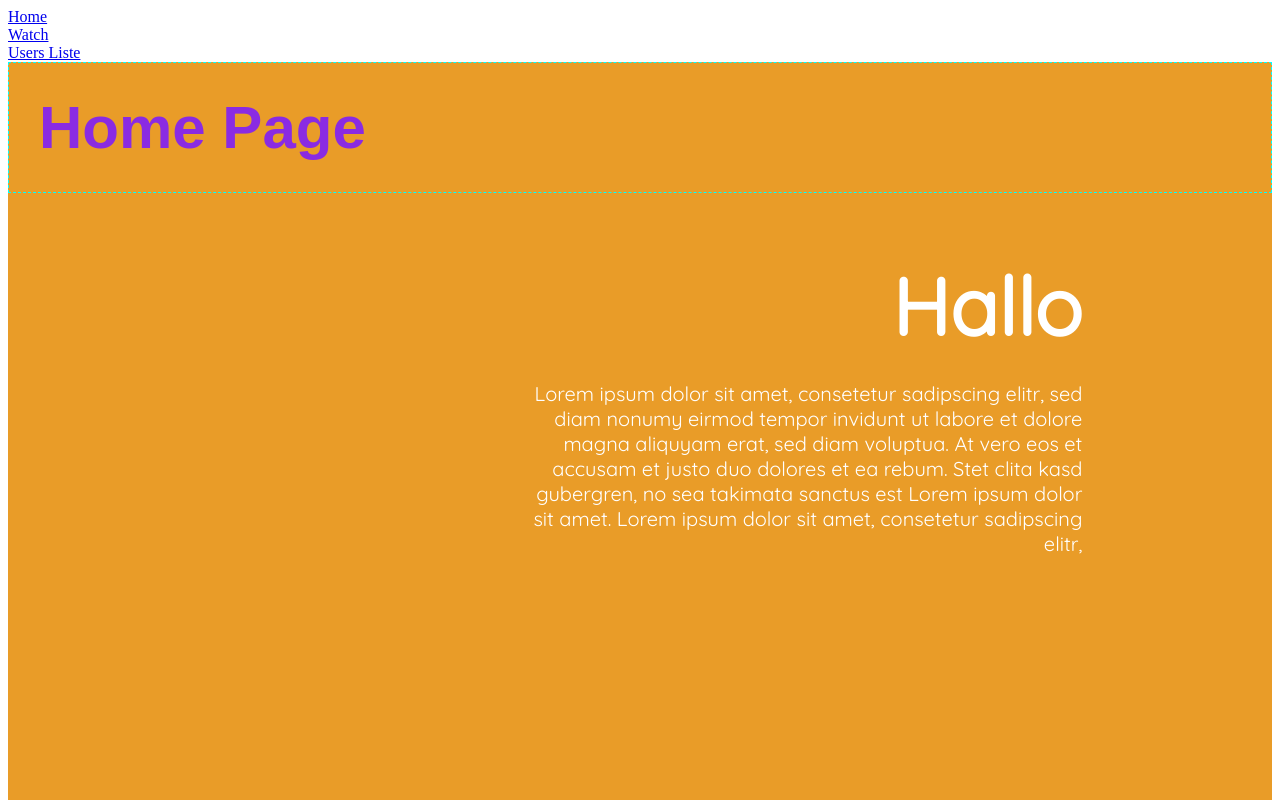
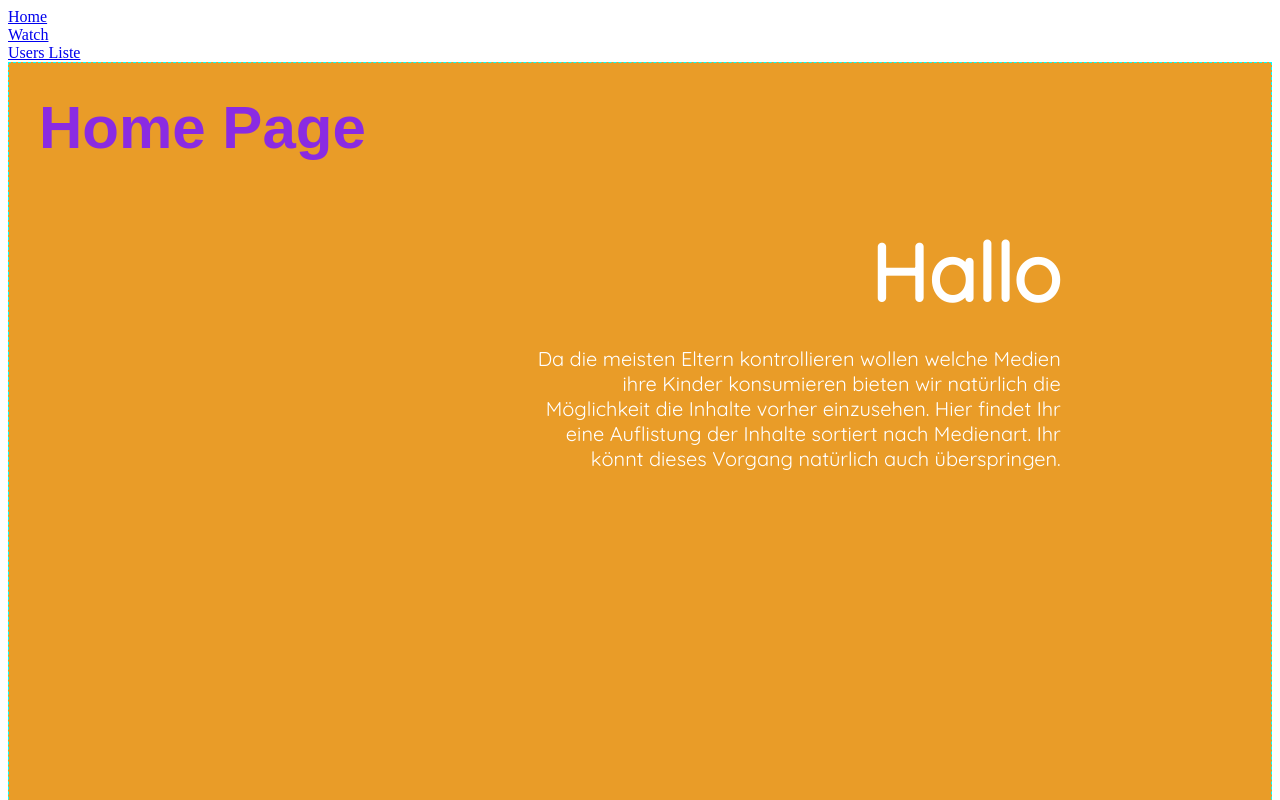
Before and after one commit to Momaritti/gera-srh, an Angular app: page /home in a window 1280 px wide. Shown: the top 800 px of the page. Built offline with nearby package versions, Linux system fonts and the light colour scheme.

Commit message:
fixed users list

```diff
--- a/src/app/home/home.component.html
+++ b/src/app/home/home.component.html
@@ -1,17 +1,11 @@
 <div class="container">
   <h2>Home Page</h2>
-</div>
 <div class="first-view">
   <h1>
     Hallo {{ user }}
   </h1>
   <p>
-    Lorem ipsum dolor sit amet, consetetur sadipscing elitr,
-    sed diam nonumy eirmod tempor invidunt ut labore et dolore
-    magna aliquyam erat, sed diam voluptua. At vero eos et accusam et justo
-    duo dolores et ea rebum. Stet clita kasd gubergren, no sea takimata
-    sanctus est Lorem ipsum dolor sit amet. Lorem ipsum dolor sit amet,
-    consetetur sadipscing elitr,
+    Da die meisten Eltern kontrollieren wollen welche Medien ihre Kinder konsumieren bieten wir natürlich die Möglichkeit die Inhalte vorher einzusehen. Hier findet Ihr eine Auflistung der Inhalte sortiert nach Medienart. Ihr könnt dieses Vorgang natürlich auch überspringen.
   </p>
   <nav>
     <ul>
@@ -24,3 +18,4 @@
 <app-hear></app-hear>
 <app-watch></app-watch>
 <app-read></app-read>
+</div>
```
